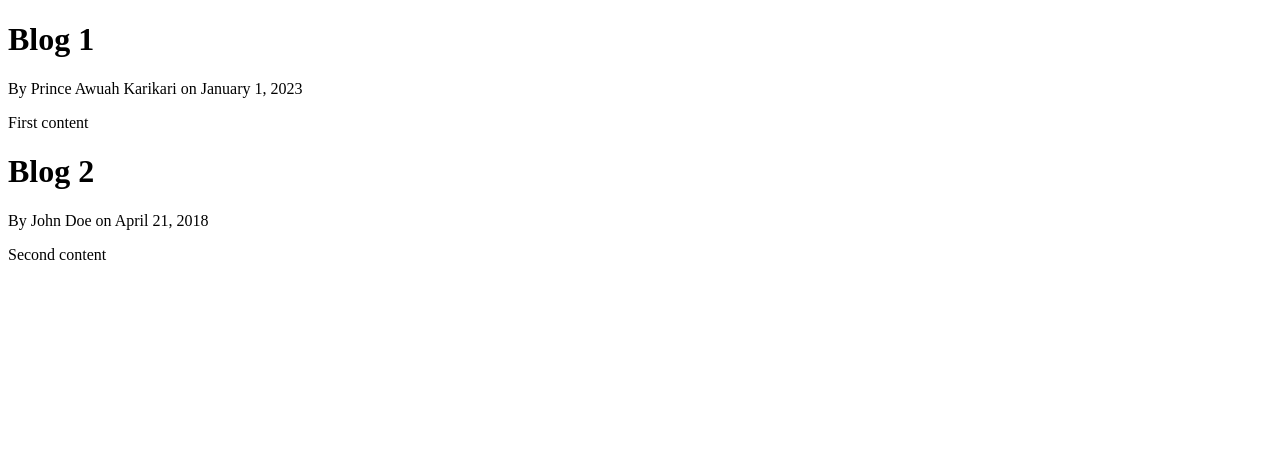
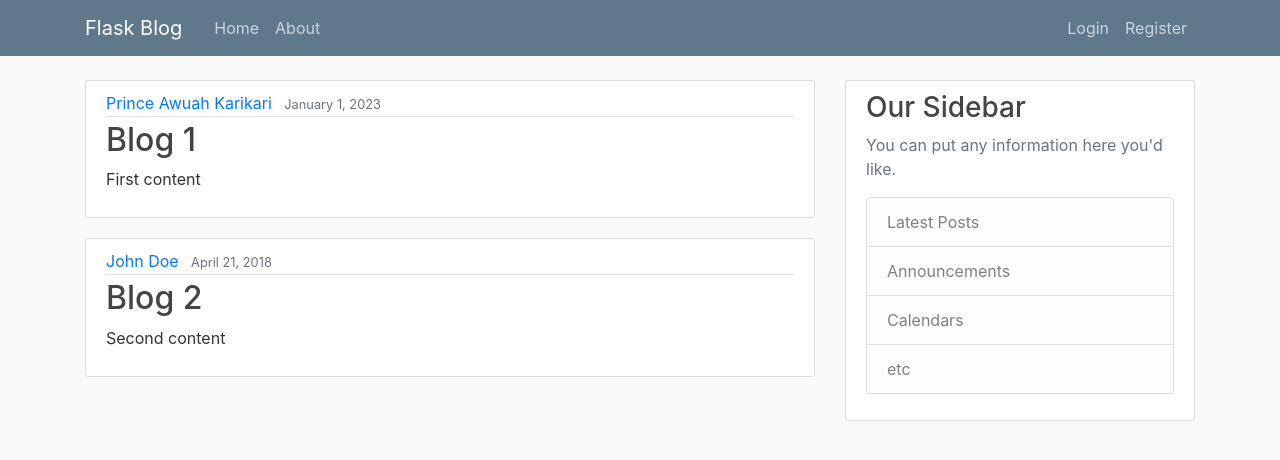
Before and after one commit to PRINCEKK122/flask-blog, a Flask app: page / in a window 1280 px wide. Shown: the top 460 px of the page. Run offline with Flask 2, Linux system fonts and the light colour scheme; some libraries are stand-ins or nearby versions.

Commit message:
extracted duplicated code in about.html and home.html to layout.html, also added bootstrap

```diff
--- a/flask_blog.py
+++ b/flask_blog.py
@@ -1,4 +1,4 @@
-from flask import Flask, render_template
+from flask import Flask, render_template, url_for
 
 app = Flask(__name__)
 
--- /dev/null
+++ b/static/main.css
@@ -0,0 +1,80 @@
+body {
+    background: #fafafa;
+    color: #333333;
+    margin-top: 5rem;
+  }
+
+  h1, h2, h3, h4, h5, h6 {
+    color: #444444;
+  }
+
+  .bg-steel {
+    background-color: #5f788a;
+  }
+
+  .site-header .navbar-nav .nav-link {
+    color: #cbd5db;
+  }
+
+  .site-header .navbar-nav .nav-link:hover {
+    color: #ffffff;
+  }
+
+  .site-header .navbar-nav .nav-link.active {
+    font-weight: 500;
+  }
+
+  .content-section {
+    background: #ffffff;
+    padding: 10px 20px;
+    border: 1px solid #dddddd;
+    border-radius: 3px;
+    margin-bottom: 20px;
+  }
+
+  .article-title {
+    color: #444444;
+  }
+
+  a.article-title:hover {
+    color: #428bca;
+    text-decoration: none;
+  }
+
+  .article-content {
+    white-space: pre-line;
+  }
+
+  .article-img {
+    height: 65px;
+    width: 65px;
+    margin-right: 16px;
+  }
+
+  .article-metadata {
+    padding-bottom: 1px;
+    margin-bottom: 4px;
+    border-bottom: 1px solid #e3e3e3
+  }
+
+  .article-metadata a:hover {
+    color: #333;
+    text-decoration: none;
+  }
+
+  .article-svg {
+    width: 25px;
+    height: 25px;
+    vertical-align: middle;
+  }
+
+  .account-img {
+    height: 125px;
+    width: 125px;
+    margin-right: 20px;
+    margin-bottom: 16px;
+  }
+
+  .account-heading {
+    font-size: 2.5rem;
+  }
--- a/templates/home.html
+++ b/templates/home.html
@@ -1,8 +1,15 @@
 {% extends "layout.html" %}
 {% block content %}
     {% for post in posts %}
-        <h1>{{ post.title }}</h1>
-        <p>By {{ post.author }} on {{ post.date_posted }}</p>
-        <p>{{ post.content }}</p>
+    <article class="media content-section">
+        <div class="media-body">
+          <div class="article-metadata">
+            <a class="mr-2" href="#">{{ post.author }}</a>
+            <small class="text-muted">{{ post.date_posted }}</small>
+          </div>
+          <h2><a class="article-title" href="#">{{ post.title }}</a></h2>
+          <p class="article-content">{{ post.content }}</p>
+        </div>
+      </article>
     {% endfor %}
 {% endblock content %}
--- a/templates/layout.html
+++ b/templates/layout.html
@@ -1,9 +1,13 @@
 <!DOCTYPE html>
 <html lang="en">
   <head>
-    <meta charset="UTF-8">
-    <meta http-equiv="X-UA-Compatible" content="IE=edge">
-    <meta name="viewport" content="width=device-width, initial-scale=1.0">
+    <meta charset="UTF-8" />
+    <meta http-equiv="X-UA-Compatible" content="IE=edge" />
+    <meta name="viewport" content="width=device-width, initial-scale=1.0" />
+    <!-- Bootstrap CSS -->
+    <link rel="stylesheet" href="https://cdn.jsdelivr.net/npm/bootstrap@4.0.0/dist/css/bootstrap.min.css"/>
+
+    <link rel="stylesheet" href="{{ url_for('static', filename='main.css') }}">
     {% if title %}
     <title>Flask Blog - {{ title }}</title>
     {% else %}
@@ -11,7 +15,51 @@
     {% endif %}
   </head>
   <body>
-    {% block content %}
-    {% endblock %}
+
+<header class="site-header">
+    <nav class="navbar navbar-expand-md navbar-dark bg-steel fixed-top">
+      <div class="container">
+        <a class="navbar-brand mr-4" href="/">Flask Blog</a>
+        <button class="navbar-toggler" type="button" data-toggle="collapse" data-target="#navbarToggle" aria-controls="navbarToggle" aria-expanded="false" aria-label="Toggle navigation">
+          <span class="navbar-toggler-icon"></span>
+        </button>
+        <div class="collapse navbar-collapse  me-auto" id="navbarToggle">
+          <div class="navbar-nav mr-auto">
+            <a class="nav-item nav-link" href="/">Home</a>
+            <a class="nav-item nav-link" href="/about">About</a>
+          </div>
+          <!-- Navbar Right Side -->
+          <div class="navbar-nav d-flex">
+            <a class="nav-item nav-link" href="/login">Login</a>
+            <a class="nav-item nav-link" href="/register">Register</a>
+          </div>
+        </div>
+      </div>
+    </nav>
+  </header>
+
+    <main role="main" class="container">
+        <div class="row">
+        <div class="col-md-8">
+            {% block content %}{% endblock %}
+        </div>
+        <div class="col-md-4">
+            <div class="content-section">
+            <h3>Our Sidebar</h3>
+            <p class='text-muted'>You can put any information here you'd like.
+                <ul class="list-group">
+                <li class="list-group-item list-group-item-light">Latest Posts</li>
+                <li class="list-group-item list-group-item-light">Announcements</li>
+                <li class="list-group-item list-group-item-light">Calendars</li>
+                <li class="list-group-item list-group-item-light">etc</li>
+                </ul>
+            </p>
+            </div>
+        </div>
+        </div>
+    </main>
+    <script src="https://code.jquery.com/jquery-3.2.1.slim.min.js" integrity="sha384-KJ3o2DKtIkvYIK3UENzmM7KCkRr/rE9/Qpg6aAZGJwFDMVNA/GpGFF93hXpG5KkN" crossorigin="anonymous"></script>
+    <script src="https://cdn.jsdelivr.net/npm/popper.js@1.12.9/dist/umd/popper.min.js" integrity="sha384-ApNbgh9B+Y1QKtv3Rn7W3mgPxhU9K/ScQsAP7hUibX39j7fakFPskvXusvfa0b4Q" crossorigin="anonymous"></script>
+    <script src="https://cdn.jsdelivr.net/npm/bootstrap@4.0.0/dist/js/bootstrap.min.js" integrity="sha384-JZR6Spejh4U02d8jOt6vLEHfe/JQGiRRSQQxSfFWpi1MquVdAyjUar5+76PVCmYl" crossorigin="anonymous"></script>
   </body>
 </html>
```
Lines whose indentation alone changed are shown as unchanged.
